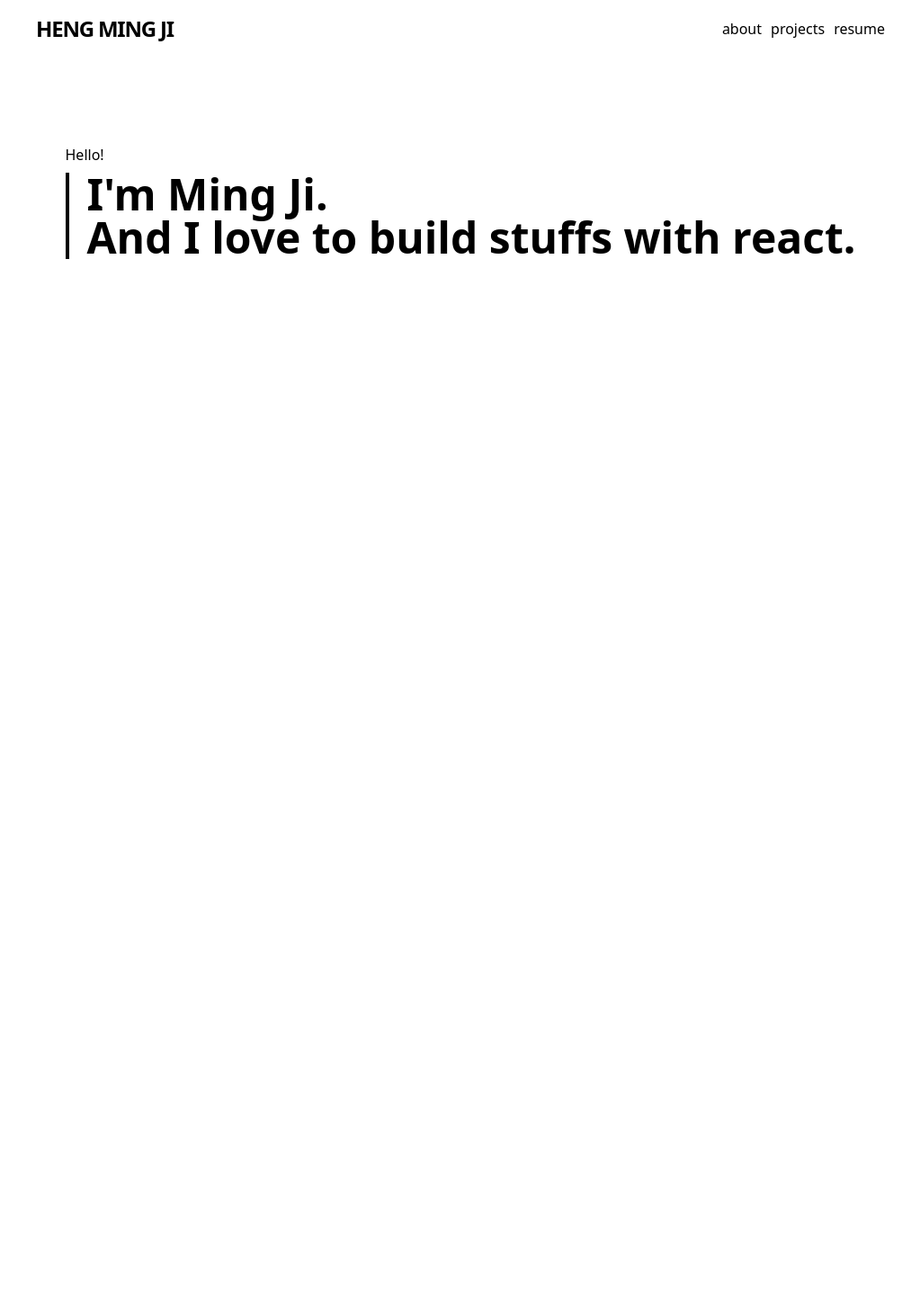
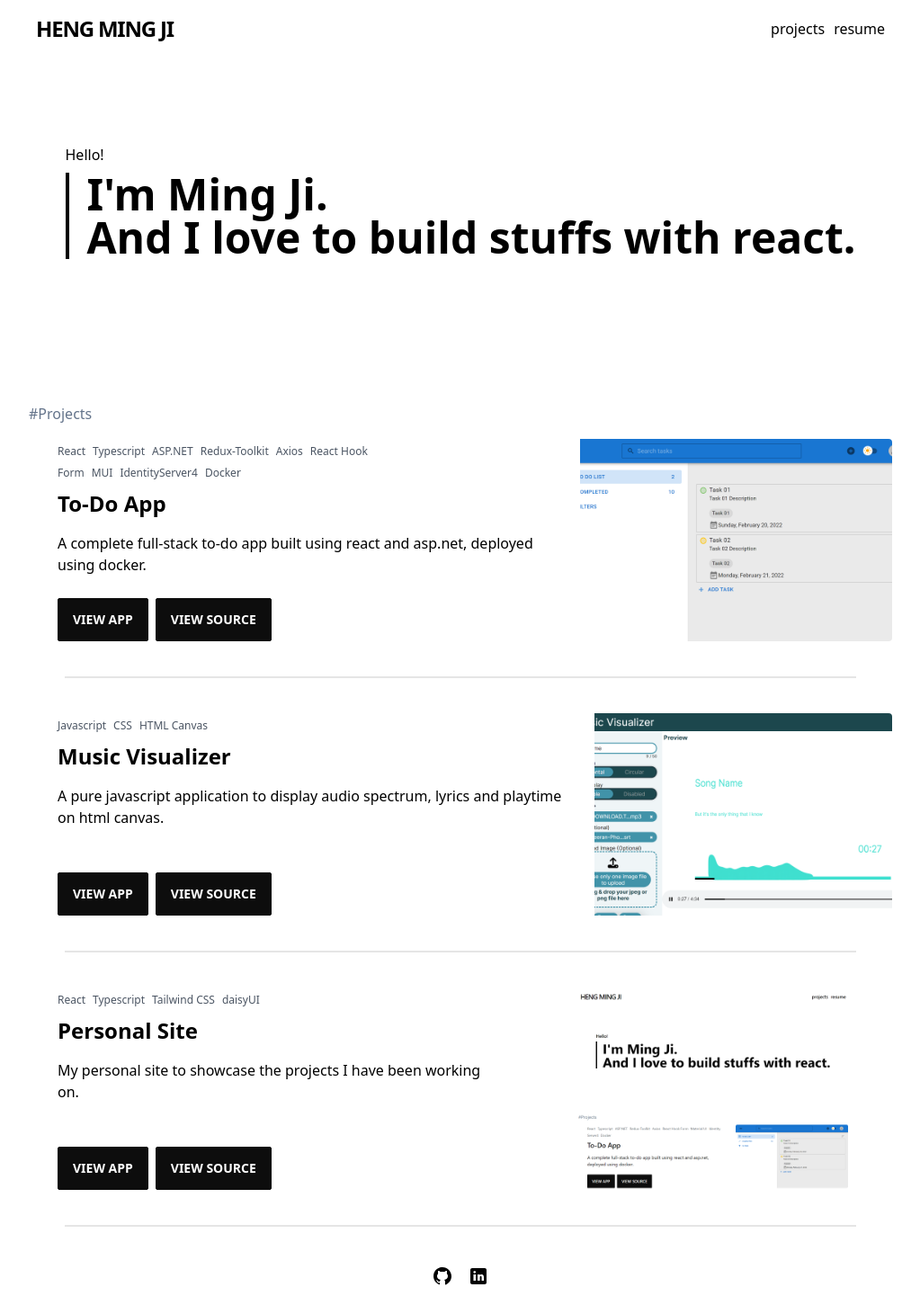
Before and after one commit to hmingji/personal-site, a React (Create React App) app: page / in a window 1280 px wide. Shown: the whole page at 90% size, without its empty margins (128-1151 px from the left). Before the commit the page ends 800 px from the top, so only its background shows below. Built offline with nearby package versions, Linux system fonts and the light colour scheme.

Commit message:
complete footer and layout

```diff
--- /dev/null
+++ b/src/app/App.tsx
@@ -0,0 +1,48 @@
+import React from 'react';
+import Footer from '../components/Footer';
+import Header from '../components/Header';
+import Hero from '../components/Hero';
+import ProjectCard from '../components/ProjectCard';
+import { projects } from '../projects';
+
+function App() {
+  const ref = React.useRef<HTMLHeadingElement | null>(null);
+
+  const handleScrollOnClick = () => {
+    ref.current?.scrollIntoView({ behavior: 'smooth' });
+  };
+
+  return (
+    <div
+      data-theme="lofi"
+      className="flex flex-col mx-auto sm:w-9/12 min-h-screen"
+    >
+      <Header handleScrollOnClick={handleScrollOnClick} />
+
+      <div className="flex-grow">
+        <Hero />
+      </div>
+
+      <h2
+        ref={ref}
+        className="text-slate-500"
+      >
+        #Projects
+      </h2>
+
+      {projects.map((project) => (
+        <div
+          key={project.title}
+          className="mt-4"
+        >
+          <ProjectCard {...project} />
+          <div className="divider mt-8 px-10"></div>
+        </div>
+      ))}
+
+      <Footer />
+    </div>
+  );
+}
+
+export default App;
--- a/src/components/Footer.tsx
+++ b/src/components/Footer.tsx
@@ -1,3 +1,42 @@
+import { urls } from '../config';
+
 export default function Footer() {
-  return <></>;
+  return (
+    <footer className="footer footer-center p-5">
+      <div className="grid grid-flow-col gap-4">
+        <a
+          href={urls.github}
+          target="_blank"
+          rel="noopener noreferrer"
+        >
+          <svg
+            xmlns="http://www.w3.org/2000/svg"
+            x="0px"
+            y="0px"
+            width="24"
+            height="24"
+            viewBox="0 0 24 24"
+          >
+            <path d="M10.9,2.1c-4.6,0.5-8.3,4.2-8.8,8.7c-0.5,4.7,2.2,8.9,6.3,10.5C8.7,21.4,9,21.2,9,20.8v-1.6c0,0-0.4,0.1-0.9,0.1 c-1.4,0-2-1.2-2.1-1.9c-0.1-0.4-0.3-0.7-0.6-1C5.1,16.3,5,16.3,5,16.2C5,16,5.3,16,5.4,16c0.6,0,1.1,0.7,1.3,1c0.5,0.8,1.1,1,1.4,1 c0.4,0,0.7-0.1,0.9-0.2c0.1-0.7,0.4-1.4,1-1.8c-2.3-0.5-4-1.8-4-4c0-1.1,0.5-2.2,1.2-3C7.1,8.8,7,8.3,7,7.6c0-0.4,0-0.9,0.2-1.3 C7.2,6.1,7.4,6,7.5,6c0,0,0.1,0,0.1,0C8.1,6.1,9.1,6.4,10,7.3C10.6,7.1,11.3,7,12,7s1.4,0.1,2,0.3c0.9-0.9,2-1.2,2.5-1.3 c0,0,0.1,0,0.1,0c0.2,0,0.3,0.1,0.4,0.3C17,6.7,17,7.2,17,7.6c0,0.8-0.1,1.2-0.2,1.4c0.7,0.8,1.2,1.8,1.2,3c0,2.2-1.7,3.5-4,4 c0.6,0.5,1,1.4,1,2.3v2.6c0,0.3,0.3,0.6,0.7,0.5c3.7-1.5,6.3-5.1,6.3-9.3C22,6.1,16.9,1.4,10.9,2.1z"></path>
+          </svg>
+        </a>
+        <a
+          href={urls.linkedin}
+          target="_blank"
+          rel="noopener noreferrer"
+        >
+          <svg
+            xmlns="http://www.w3.org/2000/svg"
+            x="0px"
+            y="0px"
+            width="24"
+            height="24"
+            viewBox="0 0 24 24"
+          >
+            <path d="M19,3H5C3.895,3,3,3.895,3,5v14c0,1.105,0.895,2,2,2h14c1.105,0,2-0.895,2-2V5C21,3.895,20.105,3,19,3z M9,17H6.477v-7H9 V17z M7.694,8.717c-0.771,0-1.286-0.514-1.286-1.2s0.514-1.2,1.371-1.2c0.771,0,1.286,0.514,1.286,1.2S8.551,8.717,7.694,8.717z M18,17h-2.442v-3.826c0-1.058-0.651-1.302-0.895-1.302s-1.058,0.163-1.058,1.302c0,0.163,0,3.826,0,3.826h-2.523v-7h2.523v0.977 C13.93,10.407,14.581,10,15.802,10C17.023,10,18,10.977,18,13.174V17z"></path>
+          </svg>
+        </a>
+      </div>
+    </footer>
+  );
 }
--- a/src/components/Header.tsx
+++ b/src/components/Header.tsx
@@ -1,4 +1,8 @@
-export default function Header() {
+interface Props {
+  handleScrollOnClick: () => void;
+}
+
+export default function Header({ handleScrollOnClick }: Props) {
   return (
     <header className="grid w-full place-items-center">
       <div className="flex navbar w-full justify-between">
@@ -11,15 +15,12 @@ export default function Header() {
 
         <ul className="flex gap-x-2.5">
           <li>
-            <a
-              href="/about"
+            <button
               className="font-medium"
+              onClick={handleScrollOnClick}
             >
-              about
-            </a>
-          </li>
-          <li>
-            <button className="font-medium">projects</button>
+              projects
+            </button>
           </li>
           <li>
             <button className="font-medium">resume</button>
--- a/src/components/ProjectCard.tsx
+++ b/src/components/ProjectCard.tsx
@@ -1,11 +1,4 @@
-interface Props {
-  title: string;
-  description: string;
-  tags: string[];
-  appUrl: string;
-  sourceUrl: string;
-  imageUrl: string;
-}
+import { Project } from '../projects';
 
 export default function ProjectCard({
   title,
@@ -14,7 +7,7 @@ export default function ProjectCard({
   appUrl,
   sourceUrl,
   imageUrl,
-}: Props) {
+}: Project) {
   return (
     <div className="card bg-base-100 lg:card-side">
       <div className="card-body pb-4 lg:py-0">
--- a/src/config.ts
+++ b/src/config.ts
@@ -3,3 +3,8 @@ export const navMenu = [
   { label: 'projects', path: '/projects' },
   { label: 'resume', path: '/resume' },
 ];
+
+export const urls = {
+  github: 'https://github.com/hmingji',
+  linkedin: 'https://www.linkedin.com/in/mingjiheng/',
+};
--- a/src/index.tsx
+++ b/src/index.tsx
@@ -1,6 +1,6 @@
 import React from 'react';
 import ReactDOM from 'react-dom/client';
-import App from './pages/App';
+import App from './app/App';
 import './styles/global.css';
 import reportWebVitals from './reportWebVitals';
 
--- a/src/pages/App.tsx
+++ /dev/null
@@ -1,19 +0,0 @@
-import React from 'react';
-import Header from '../components/Header';
-import Hero from '../components/Hero';
-import ProjectCard from '../components/ProjectCard';
-
-function App() {
-  return (
-    <div
-      data-theme="lofi"
-      className="mx-auto sm:w-9/12"
-    >
-      <Header />
-      <Hero />
-      {/* <ProjectCard /> */}
-    </div>
-  );
-}
-
-export default App;
--- /dev/null
+++ b/src/projects.ts
@@ -0,0 +1,48 @@
+export interface Project {
+  title: string;
+  description: string;
+  tags: string[];
+  appUrl: string;
+  sourceUrl: string;
+  imageUrl: string;
+}
+
+export const projects: Project[] = [
+  {
+    title: 'To-Do App',
+    description:
+      'A complete full-stack to-do app built using react and asp.net, deployed using docker.',
+    tags: [
+      'React',
+      'Typescript',
+      'ASP.NET',
+      'Redux-Toolkit',
+      'Axios',
+      'React Hook Form',
+      'MUI',
+      'IdentityServer4',
+      'Docker',
+    ],
+    appUrl: 'http://demo-todo-apps-client.herokuapp.com/',
+    sourceUrl: 'https://github.com/hmingji/ToDoApp',
+    imageUrl: '/images/project-image-todoapp.png',
+  },
+  {
+    title: 'Music Visualizer',
+    description:
+      'A pure javascript application to display audio spectrum, lyrics and playtime on html canvas.',
+    tags: ['Javascript', 'CSS', 'HTML Canvas'],
+    appUrl: 'https://music-visual.herokuapp.com/',
+    sourceUrl: 'https://github.com/hmingji/MusicVisualizer',
+    imageUrl: '/images/project-image-musicvisual.png',
+  },
+  {
+    title: 'Personal Site',
+    description:
+      'My personal site to showcase the projects I have been working on.',
+    tags: ['React', 'Typescript', 'Tailwind CSS', 'daisyUI'],
+    appUrl: '',
+    sourceUrl: 'https://github.com/hmingji/personal-site',
+    imageUrl: '/images/project-image-personalsite.png',
+  },
+];
```
Also changed, not shown: public/images/project-image-musicvisual.png (added), public/images/project-image-personalsite.png (added).
